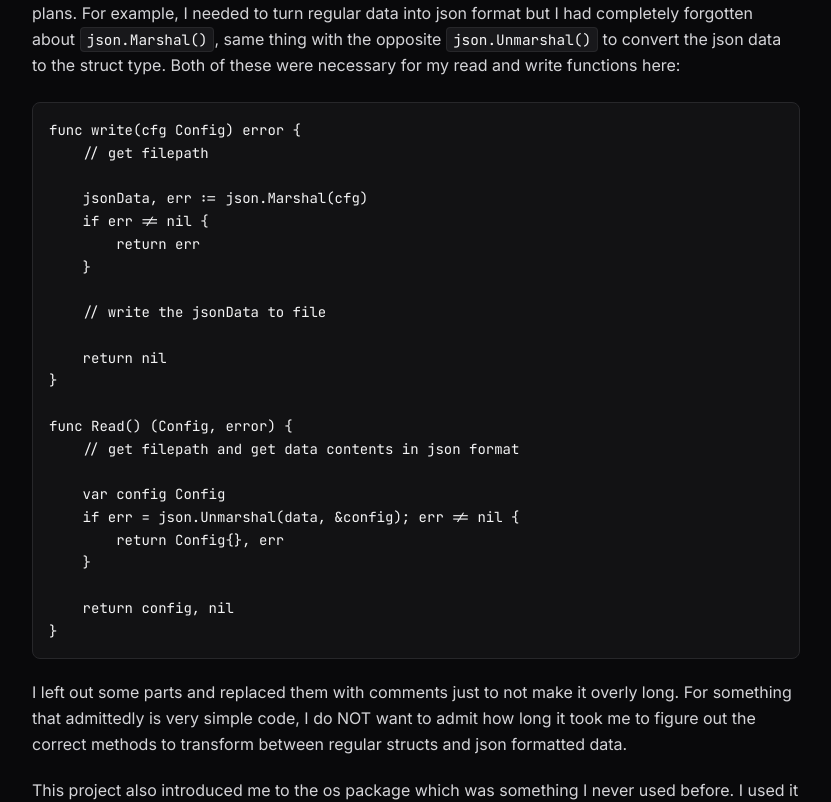
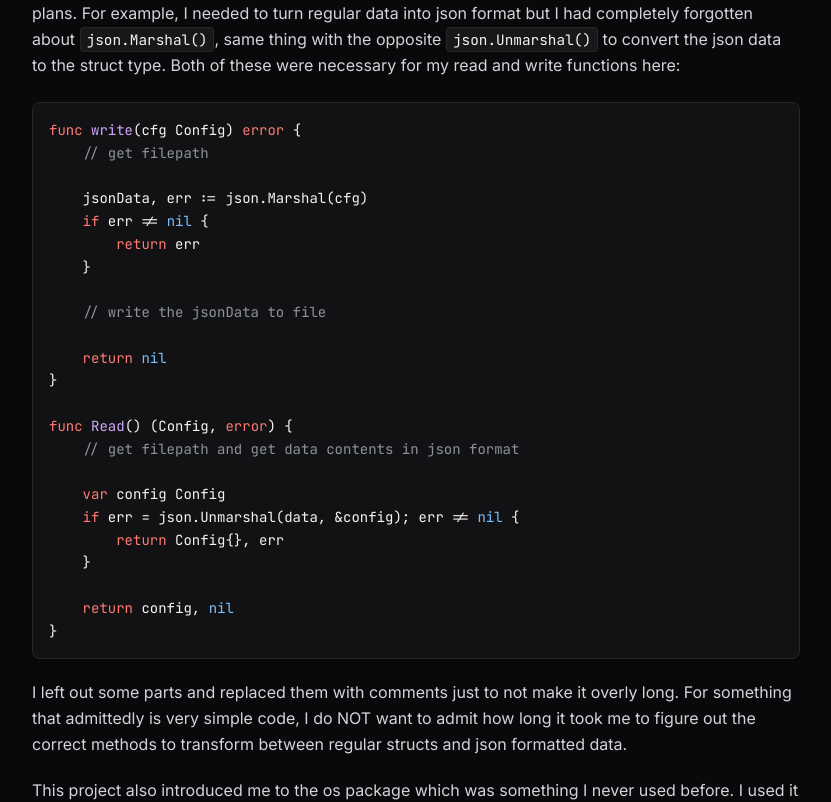
Before and after one commit to KayraBulbul/portfolio-website, a React (Vite) app: page /devlog/blog-aggregator-1 in a window 1280 px wide. Shown: the part 860-1662 px from the top of the page, without its empty margins (128-959 px from the left). Built offline with nearby package versions, Linux system fonts and the light colour scheme.

Commit message:
Syntax highlighting for devposts

```diff
--- a/package.json
+++ b/package.json
@@ -9,10 +9,12 @@
     "preview": "vite preview"
   },
   "dependencies": {
+    "highlight.js": "^11.11.1",
     "react": "^18.3.1",
     "react-dom": "^18.3.1",
     "react-markdown": "^10.1.0",
-    "react-router-dom": "^7.17.0"
+    "react-router-dom": "^7.17.0",
+    "rehype-highlight": "^7.0.2"
   },
   "devDependencies": {
     "@types/react": "^18.3.12",
--- a/src/pages/DevlogPost.tsx
+++ b/src/pages/DevlogPost.tsx
@@ -1,6 +1,8 @@
 import { Link, useParams } from "react-router-dom";
 import { getPostBySlug } from "../lib/posts";
 import Markdown from "react-markdown";
+import rehypeHighlight from "rehype-highlight";
+import "highlight.js/styles/github-dark.css";
 
 const markdownComponents = {
   h1: ({ children }: { children?: React.ReactNode }) => (
@@ -71,7 +73,8 @@ const markdownComponents = {
     className?: string;
     children?: React.ReactNode;
   }) => {
-    const isBlockCode = className?.startsWith("language-");
+    const isBlockCode =
+      className?.includes("language-") || className?.includes("hljs");
 
     return (
       <code
@@ -172,7 +175,14 @@ export default function DevlogPost() {
             </header>
 
             <div className="mt-10 max-w-3xl border-t border-zinc-200 pt-10 dark:border-zinc-800">
-              <Markdown components={markdownComponents}>{post.content}</Markdown>
+              <Markdown
+                components={markdownComponents}
+                rehypePlugins={[
+                  [rehypeHighlight, { detect: false, ignoreMissing: true }],
+                ]}
+              >
+                {post.content}
+              </Markdown>
             </div>
           </article>
         )
```
Also changed, not shown: 1 other file (tests, documents, lock files or other folders).
